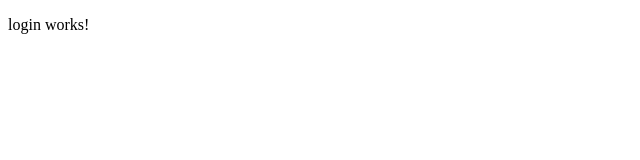
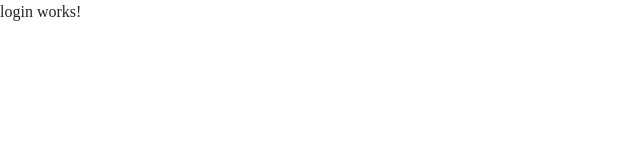
Before and after one commit to alexalins/fed-bagdex, an Angular app: page / in a window 1280 px wide. Shown: the top 160 px of the page, without its empty margins (0-640 px from the left). Built offline with nearby package versions, Linux system fonts and the light colour scheme.

Commit message:
usando nes.css

```diff
--- a/package.json
+++ b/package.json
@@ -18,6 +18,7 @@
     "@angular/platform-browser": "~13.2.0",
     "@angular/platform-browser-dynamic": "~13.2.0",
     "@angular/router": "~13.2.0",
+    "nes.css": "^2.3.0",
     "rxjs": "~7.5.0",
     "tslib": "^2.3.0",
     "zone.js": "~0.11.4"
--- a/src/styles.css
+++ b/src/styles.css
@@ -1 +1 @@
-/* You can add global styles to this file, and also import other style files */
+@import "~nes.css/css/nes.css";
```
Also changed, not shown: 1 other file (tests, documents, lock files or other folders).
